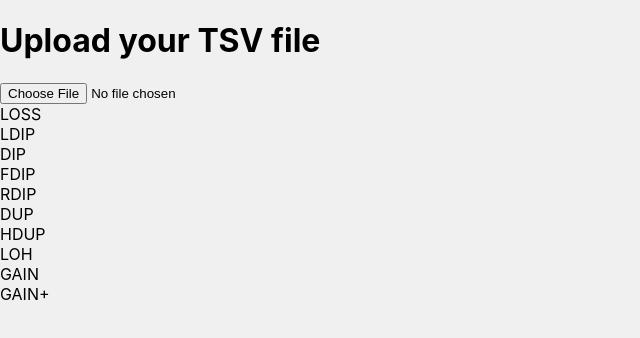
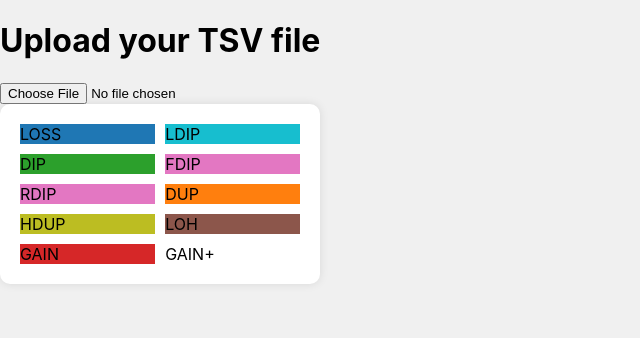
Before and after one commit to philip-hub/CNV-web-app-mock-up, a Next.js app: page /test3 in a window 1280 px wide. Shown: the top 338 px of the page, without its empty margins (0-640 px from the left). Built offline with nearby package versions, Linux system fonts and the light colour scheme.

Commit message:
added a color bar

```diff
--- a/src/styles/Home.module.css
+++ b/src/styles/Home.module.css
@@ -33,3 +33,32 @@
     padding: 0.75rem;
     font-size: 1.1rem;
   }
+
+
+  .grid {
+
+    display: grid;
+    grid-template-columns: repeat(2, 1fr);
+    gap: 10px;
+    background-color: #fff;
+    padding: 20px;
+    border-radius: 10px;
+    box-shadow: 0 0 10px rgba(0, 0, 0, 0.1);
+}
+.grid-item {
+    display: flex;
+    align-items: center;
+    padding: 10px;
+    border-radius: 5px;
+    color: #fff;
+    font-weight: bold;
+}
+.LOSS { background-color: #1f77b4; } /* tab:blue */
+.LDIP { background-color: #17becf; } /* tab:cyan */
+.DIP { background-color: #2ca02c; } /* tab:green */
+.FDIP, .RDIP { background-color: #e377c2; } /* tab:pink */
+.DUP { background-color: #ff7f0e; } /* tab:orange */
+.HDUP { background-color: #bcbd22; } /* tab:olive */
+.LOH { background-color: #8c564b; } /* tab:brown */
+.GAIN { background-color: #d62728; } /* tab:red */
+.GAIN+ { background-color: #9467bd; } /* tab:purple */
```
